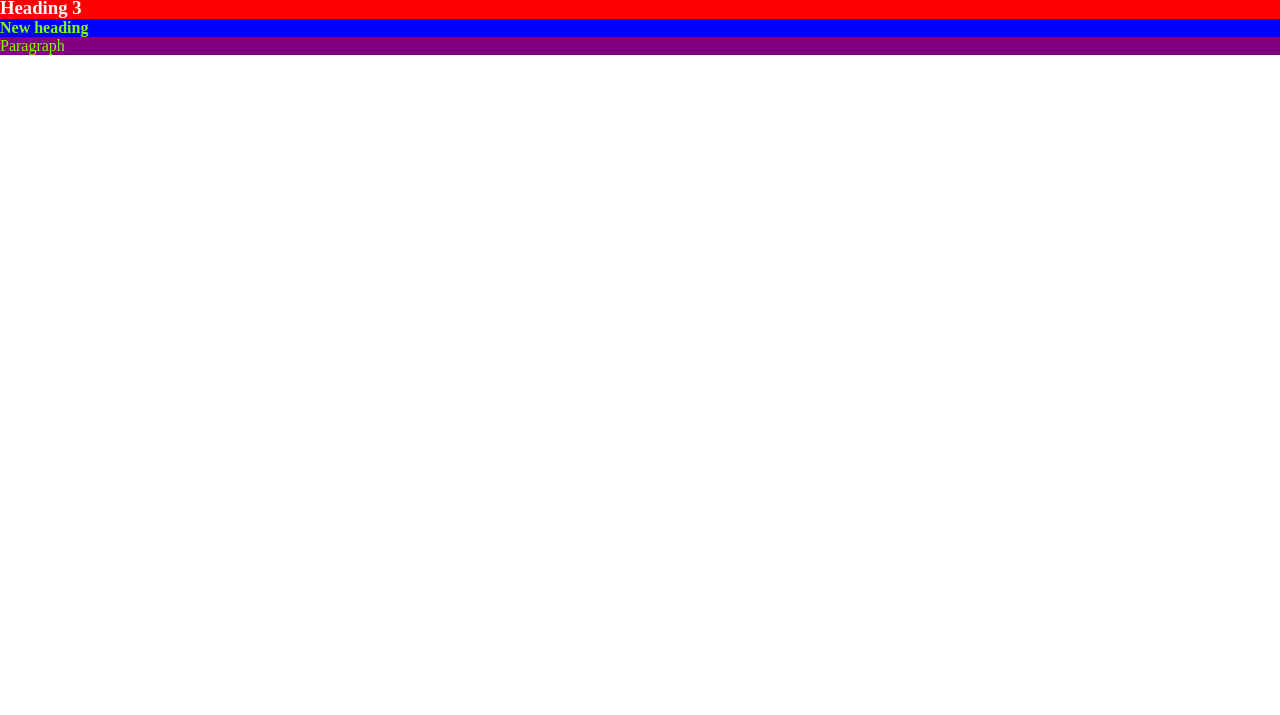
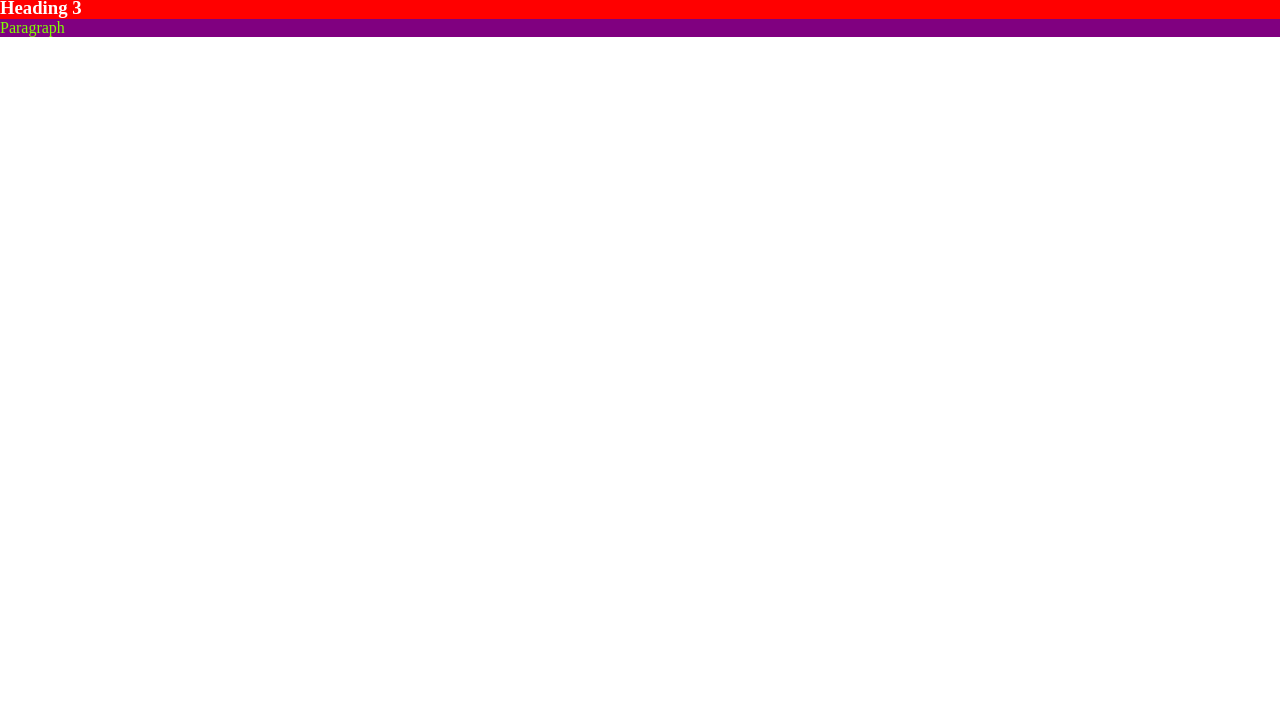
Before and after one commit to abolarinwachristianah2024-code/cohort_7, a website: page index.html in a window 1280 px wide. Shown: the part 85-800 px from the top of the page. Drawn offline with Linux system fonts and the light colour scheme.

Commit message:
I removed h4

```diff
--- a/index.css
+++ b/index.css
@@ -15,10 +15,6 @@ h3{
     color: white;
     background-color: red;
 }
-h4{
-    color:chartreuse;
-    background-color: blue;
-}
 p{
     color:chartreuse;
     background-color: purple
--- a/index.html
+++ b/index.html
@@ -11,7 +11,6 @@
     <h1>Heading 1</h1>
     <h2>Heading 2</h2>
     <h3>Heading 3</h3>
-    <h4>New heading</h4>
     <p>Paragraph</p>
 
 </body>
```
